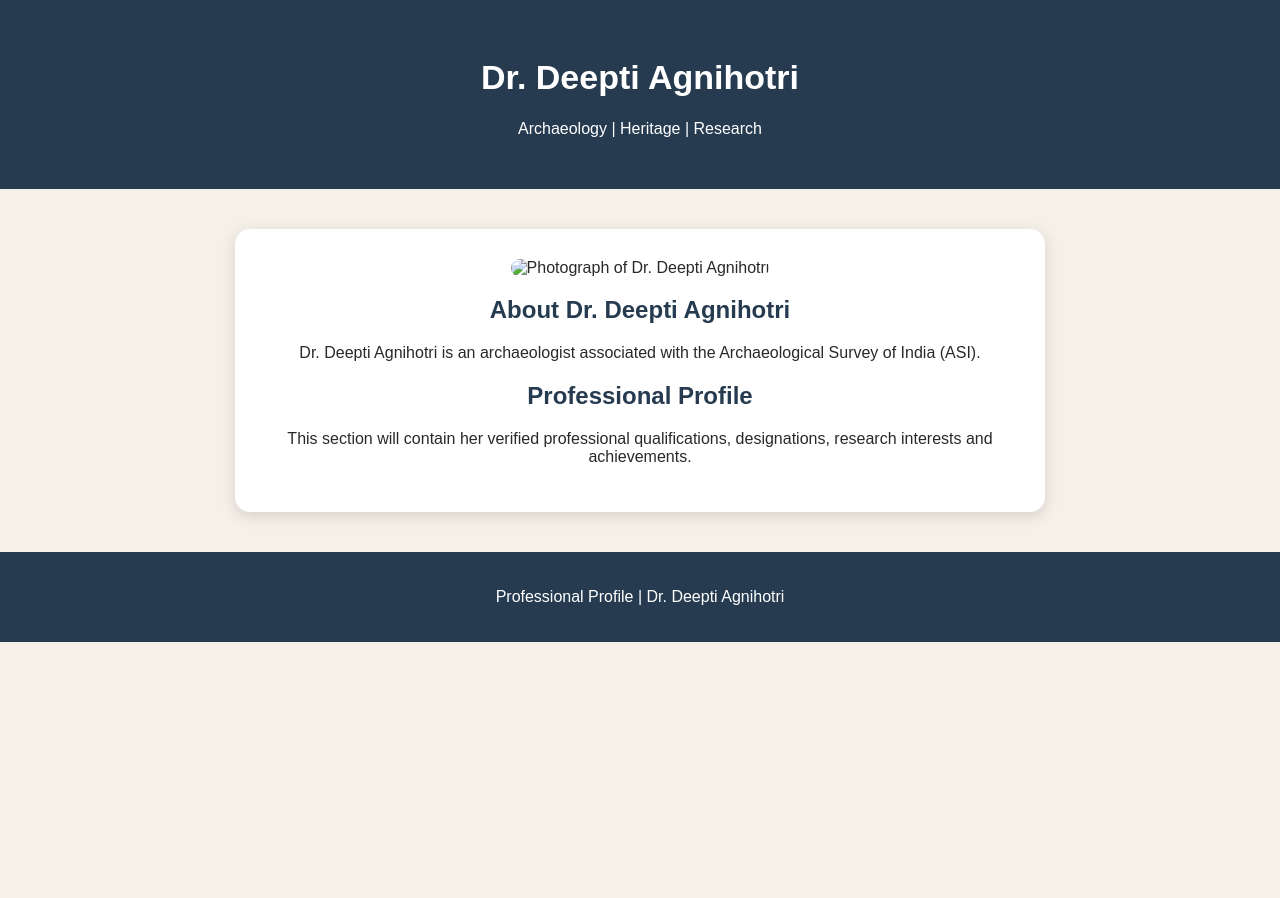
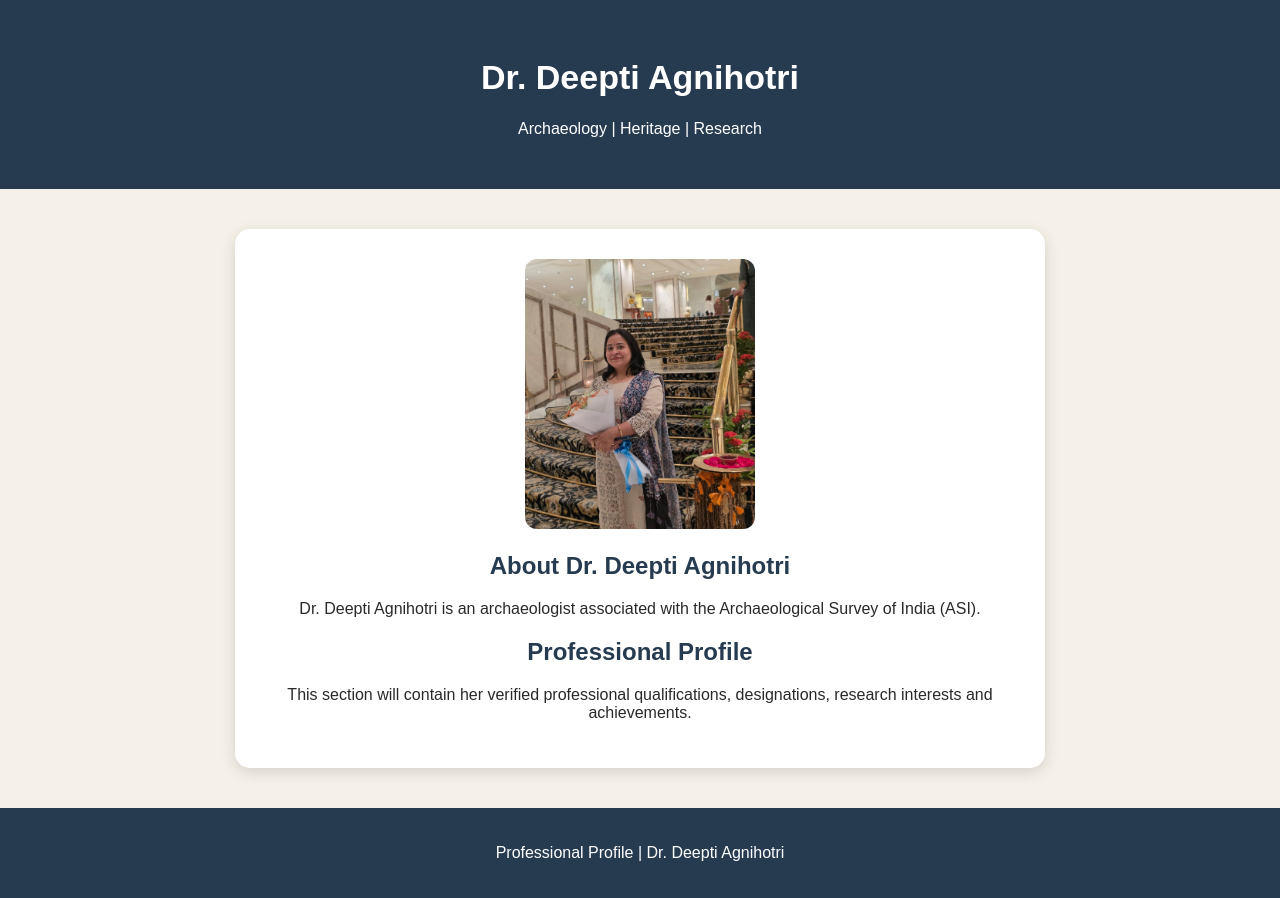
Before and after one commit to itzSaanvi/deepti-agnihotri-profile, a plain HTML site: page index.html in a window 1280 px wide. Before the commit the page ends 800 px from the top, so only its background shows below. Drawn offline with Linux system fonts and the light colour scheme.

Commit message:
Update index.html

```diff
--- a/index.html
+++ b/index.html
@@ -65,7 +65,7 @@
 
 <div class="profile">
 
-    <img src="deepti-agnihotri.jpg"
+   <img src="deepti.jpg"
          alt="Photograph of Dr. Deepti Agnihotri">
 
     <h2>About Dr. Deepti Agnihotri</h2>
```
